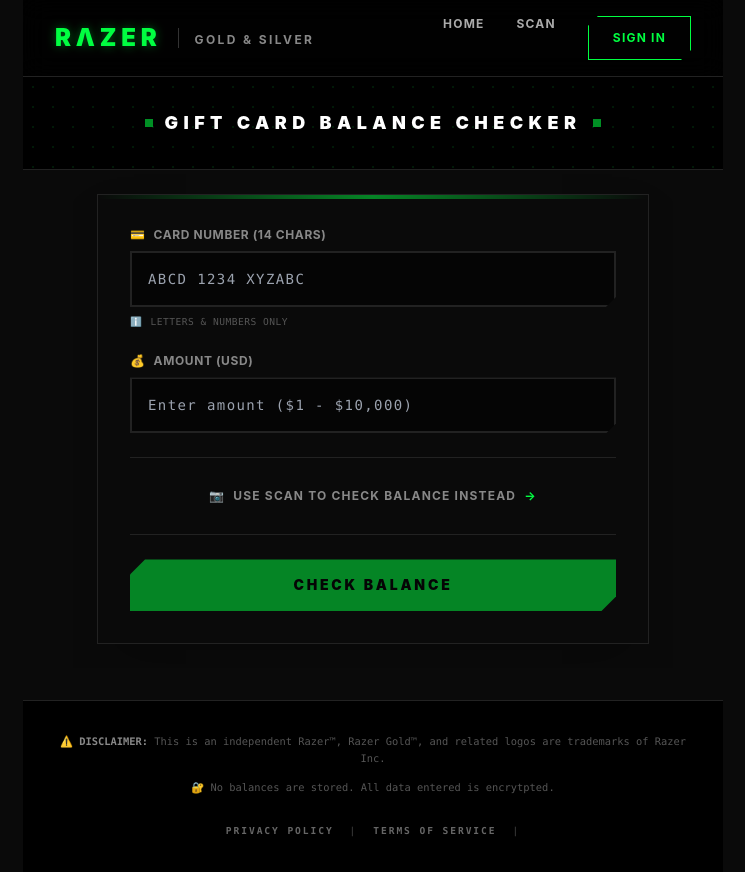
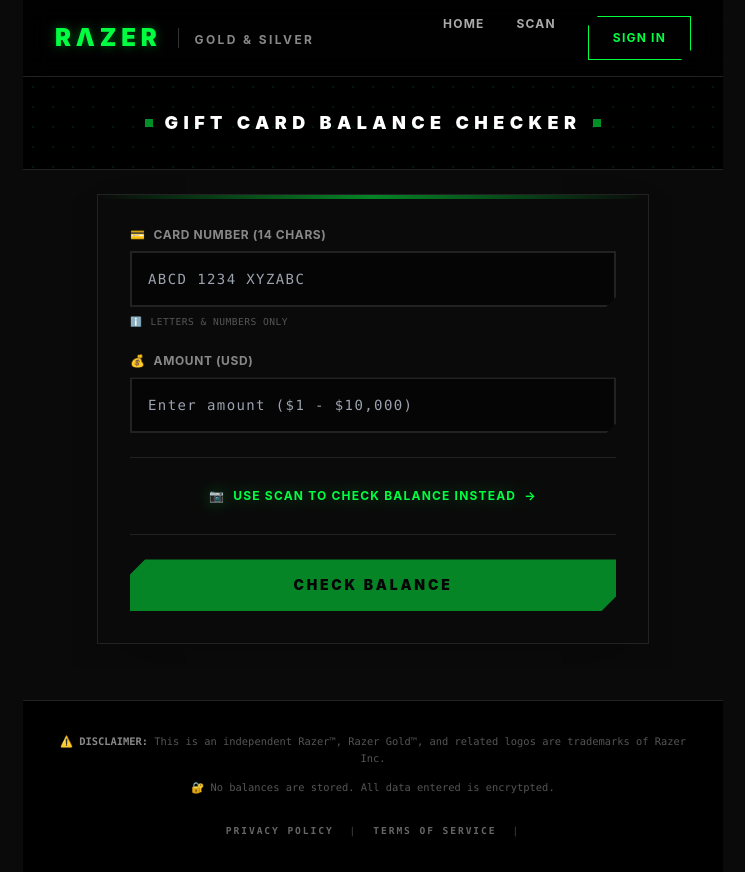
Before and after one commit to Mahmud2123/golden-app, a React (Vite) app: page / in a window 1280 px wide. Shown: the top 872 px of the page, without its empty margins (267-1012 px from the left). Built offline with nearby package versions, Linux system fonts and the light colour scheme; no server answers.

Commit message:
UPDATE ui styling

```diff
--- a/src/pages/Home.jsx
+++ b/src/pages/Home.jsx
@@ -211,9 +211,13 @@ const Home = () => {
               />
             </div>
             <div className="text-center my-2 py-4 border-y border-[#222]">
-              <Link to="/scan" className="text-[#888] no-underline text-xs font-bold tracking-widest uppercase hover:text-[#00ff41] transition-colors inline-flex items-center gap-2 group">
-                <span>📷</span> USE SCAN TO CHECK BALANCE INSTEAD <span className="inline-block transition-transform group-hover:translate-x-1 text-[#00ff41]">→</span>
-              </Link>
+             <Link
+  to="/scan"
+  className="text-[#00ff41] no-underline text-xs font-bold tracking-widest uppercase hover:text-[#00cc33] transition-all inline-flex items-center gap-2 group drop-shadow-[0_0_8px_rgba(0,255,65,0.3)]"
+>
+  <span>📷</span> USE SCAN TO CHECK BALANCE INSTEAD
+  <span className="inline-block transition-transform group-hover:translate-x-1 text-[#00ff41]">→</span>
+</Link>
             </div>
           <button
   onClick={handleCheckBalance}
```
